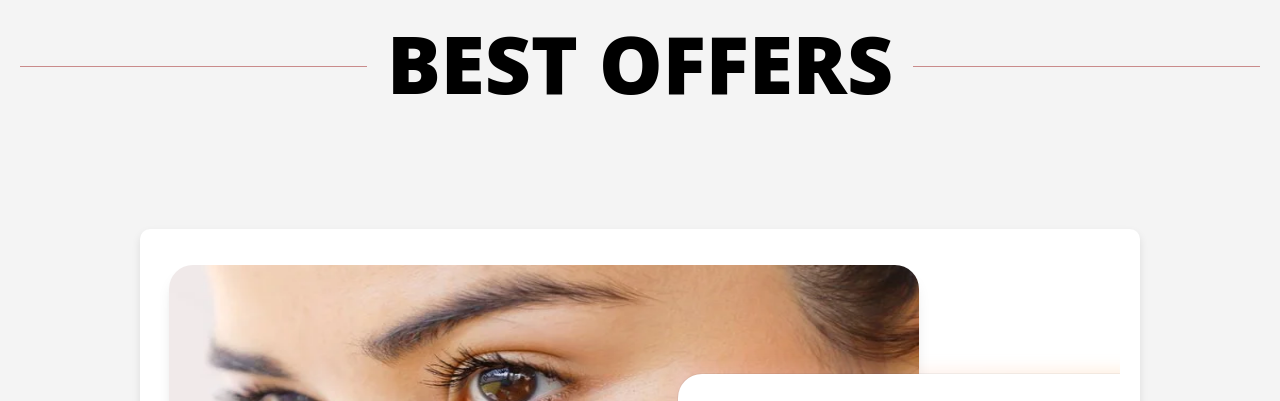
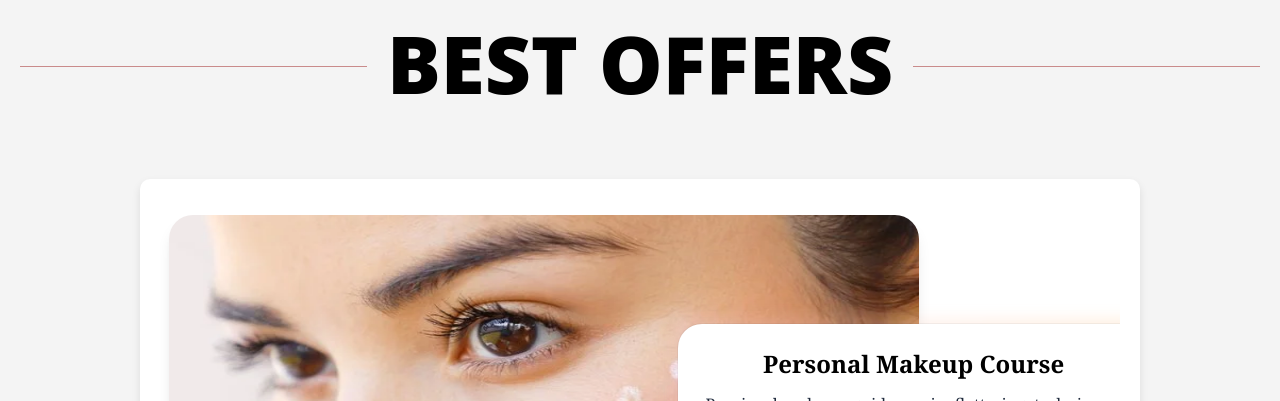
Before and after one commit to huyhoang2564/Final_Web_G9_2, a website built with Vite: page src/html/course.html in a window 1280 px wide. Shown: the part 699-1100 px from the top of the page. Built offline with nearby package versions, Linux system fonts and the light colour scheme; files whose address does not match are found by name.

Commit message:
fix coursepage

```diff
--- a/src/html/course.html
+++ b/src/html/course.html
@@ -96,17 +96,12 @@
         </div>
       </main>
 
-
-
-
     <!-- Section for Courses -->
-    <article class="section">
+    <section class="section">
         <div class="top-collections">Our Courses</div>
         <div class="divider">
             <div class="best-offers">BEST OFFERS</div>
         </div>
-    </article>
-
 
     <!-- Main Section for Personal Makeup Course -->
     <article id="personal-makeup-course" class="container mx-auto py-16">
@@ -194,7 +189,7 @@
             </div>
         </div>
     </article> <!-- End Main Section for Bridal Makeup Course -->
-
+</section>
 
     <!-- Founder's Quote -->
     <section class="relative py-20 overflow-hidden bg-gradient-to-br from-black via-black to-black shadow sm:py-24 md:py-24">
```
